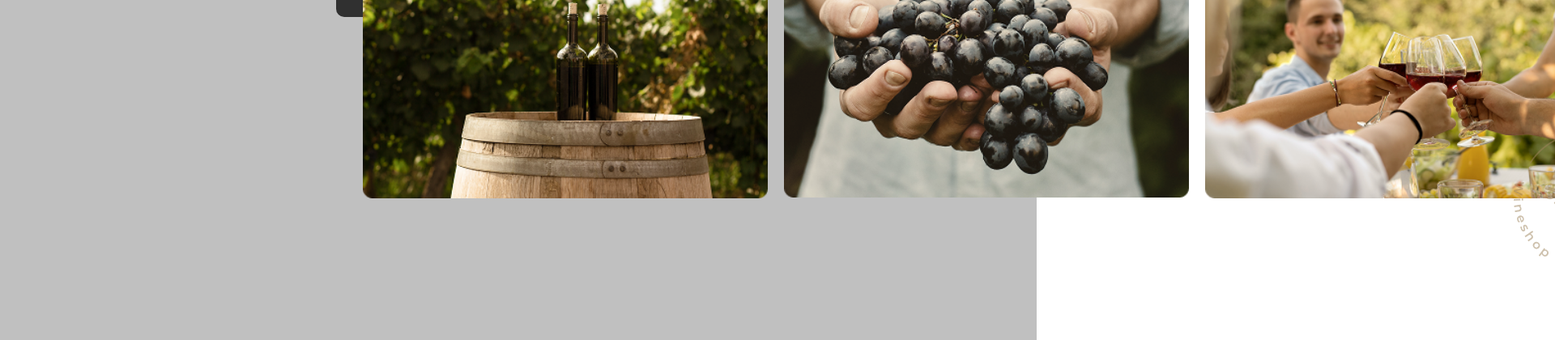
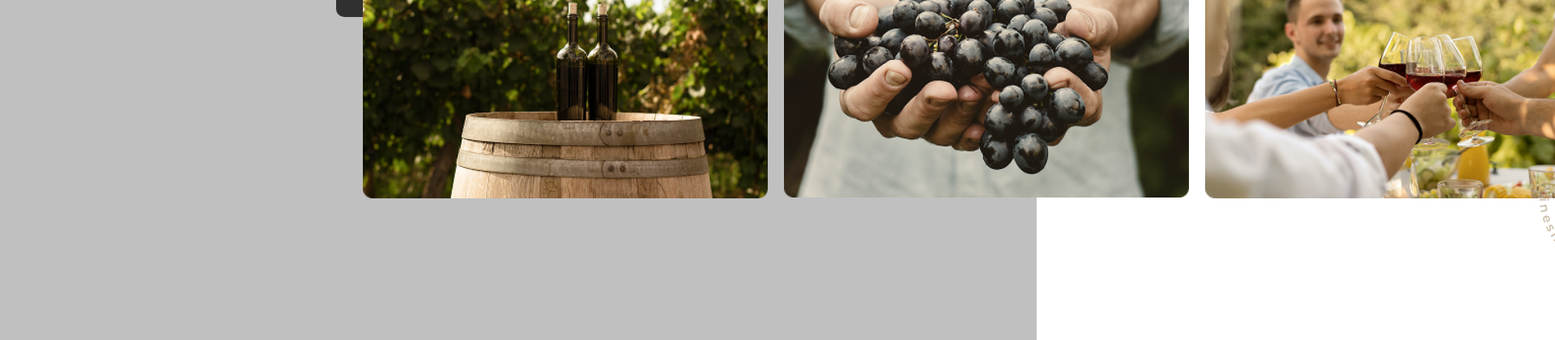
Before and after one commit to gabrieljcoutinho/Projeto-Loja-de-Vinho, a React (Create React App) app: page / in a window 1280 px wide. Shown: the part 6660-7080 px from the top of the page at 81% size, 1920 px wide, since content can reach past the window. Built offline with nearby package versions, Linux system fonts and the light colour scheme.

Commit message:
movimetnacao selo

```diff
--- a/src/css/naturalAroma.css
+++ b/src/css/naturalAroma.css
@@ -40,6 +40,6 @@
 }
 
 .imgSeloMovimentacao{
-  padding-left: 115rem;
+  padding-left: 117rem;
 transform: translate(0px, -170px);
 }
```
